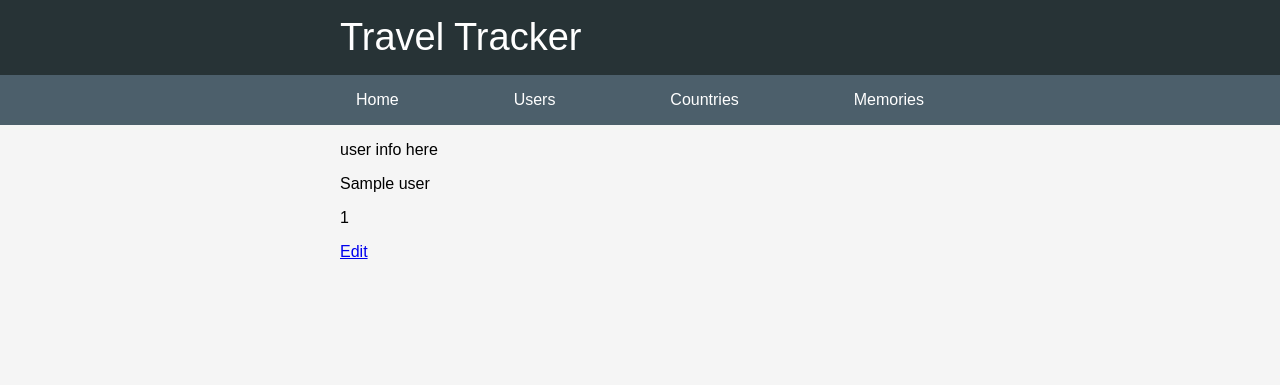
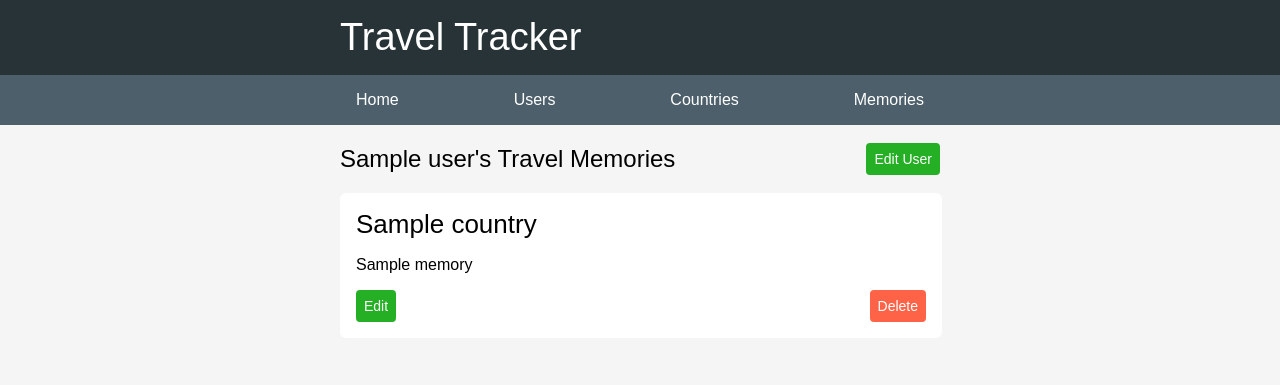
Before and after one commit to JBlaney93/TravelTracker, a Flask app: page /users/1 in a window 1280 px wide. Shown: the top 385 px of the page. Run offline with Flask 2, Linux system fonts and the light colour scheme; a database or web service that is not in the repository returns one stand-in record (values such as "Sample title"); some libraries are stand-ins or nearby versions.

Commit message:
additional styling added

```diff
--- a/controllers/user_controller.py
+++ b/controllers/user_controller.py
@@ -44,7 +44,8 @@ def delete_user(id):
 @app.route('/users/<id>')
 def view_user(id):
         user = user_repository.select_user_by_id(id)
-        return render_template('users/user.html', user=user)
+        memories = memory_repository.select_all()
+        return render_template('users/user.html', user=user, memories=memories)
 
 
 @app.route('/users/edit/<id>', methods=['GET'])
--- a/static/css/main.css
+++ b/static/css/main.css
@@ -152,23 +152,37 @@ body {
     /* can't get items to display vertically */
 }
 
+
 .users__item {
     background-color: white;
-    padding: 1rem;
+    padding: 0.8rem;
     border-radius: 6px;
     flex: 0 0 60%;
     /* this 60% value is no good but forcing items onto next line */
 }
 
 .users__item p {
-    margin: 0 0 .40rem 0;
+    margin: 0 0 1rem 0;
     padding: 0;
+    font-size: 18px;
 }
 
 .users__item-buttons {
     display: flex;
     justify-content: space-between;
     align-items: center;
+}
+
+/* User */
+
+.user-header {
+    display: flex;
+    justify-content: space-between;
+    align-items: center;
+}
+
+.user-header__title {
+    font-weight: 100;
 }
 
 /* New User */
--- a/templates/users/index.html
+++ b/templates/users/index.html
@@ -11,7 +11,7 @@
             {% for user in users %}
                 <li class="users__item">
                     <p>{{ user.name }}</p>
-                    <p>{{ user.id }}</p>
+                    <!-- <p>{{ user.id }}</p> -->
 
                     <div class="users__item-buttons">
                         <a href="/users/{{ user.id }}" class="view_button">View</a>
--- a/templates/users/user.html
+++ b/templates/users/user.html
@@ -1,10 +1,29 @@
 {% extends 'base.html' %}
 
 {% block content %}
-    <p>user info here </p>
 
-    <p>{{ user.name }}</p>
-    <p>{{ user.id }}</p>
+    <section class="user-header">
+        <h2 class="user-header__title">{{ user.name }}'s Travel Memories</h2>
+        <!-- <p>{{ user.id }}</p> -->
+        <p><a href="/users/edit/{{ user.id }}" class="add_button">Edit User</a></p>
+    </section>
 
-    <p><a href="/users/edit/{{ user.id }}">Edit</a></p>
+    <ul class="memories__list">
+        {% for memory in memories %}
+            <li class="memories__item">
+                <p class="memories__item-country">{{ memory.country.name }}</p>
+                <p>{{ memory.memory }}</p>
+
+                <div class="memories__item-buttons">
+                    <a href="/memories/edit/{{ memory.id }}" class="add_button">Edit</a>
+                    <form action="/memories/delete/{{ memory.id }}" method="POST">
+                        <input type="submit" value="Delete" class="delete_button">
+                    </form>
+                </div>
+
+            </li>
+        {% endfor %}
+    </ul>
+
+
 {% endblock %}
```
